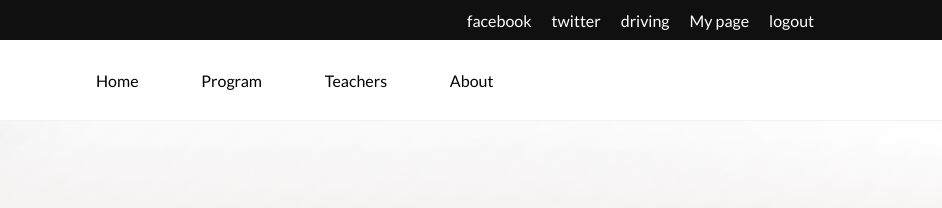
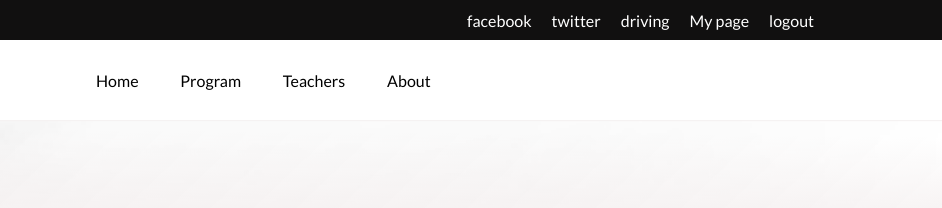
Before and after one commit to bertinkambale/Driving-school-capstone, a website: page index.html in a window 1280 px wide. Shown: the top 208 px of the page, 338-1280 px from the left. Drawn offline with Linux system fonts and the light colour scheme.

Commit message:
added a gap of 30% to line 46

```diff
--- a/style.css
+++ b/style.css
@@ -45,7 +45,7 @@ body {
 
 .menu {
   display: flex;
-  gap: 30%;
+  gap: 20%;
 }
 
 .hamburger {
```
